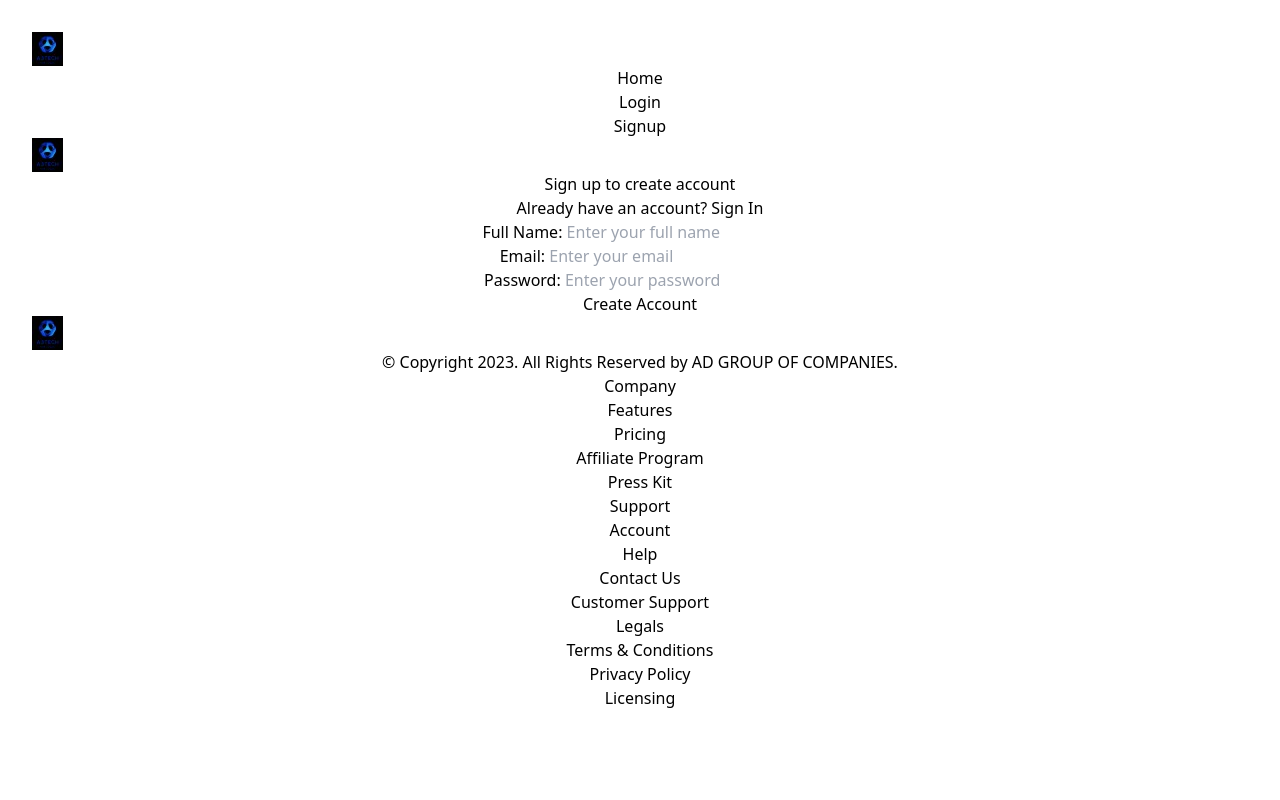
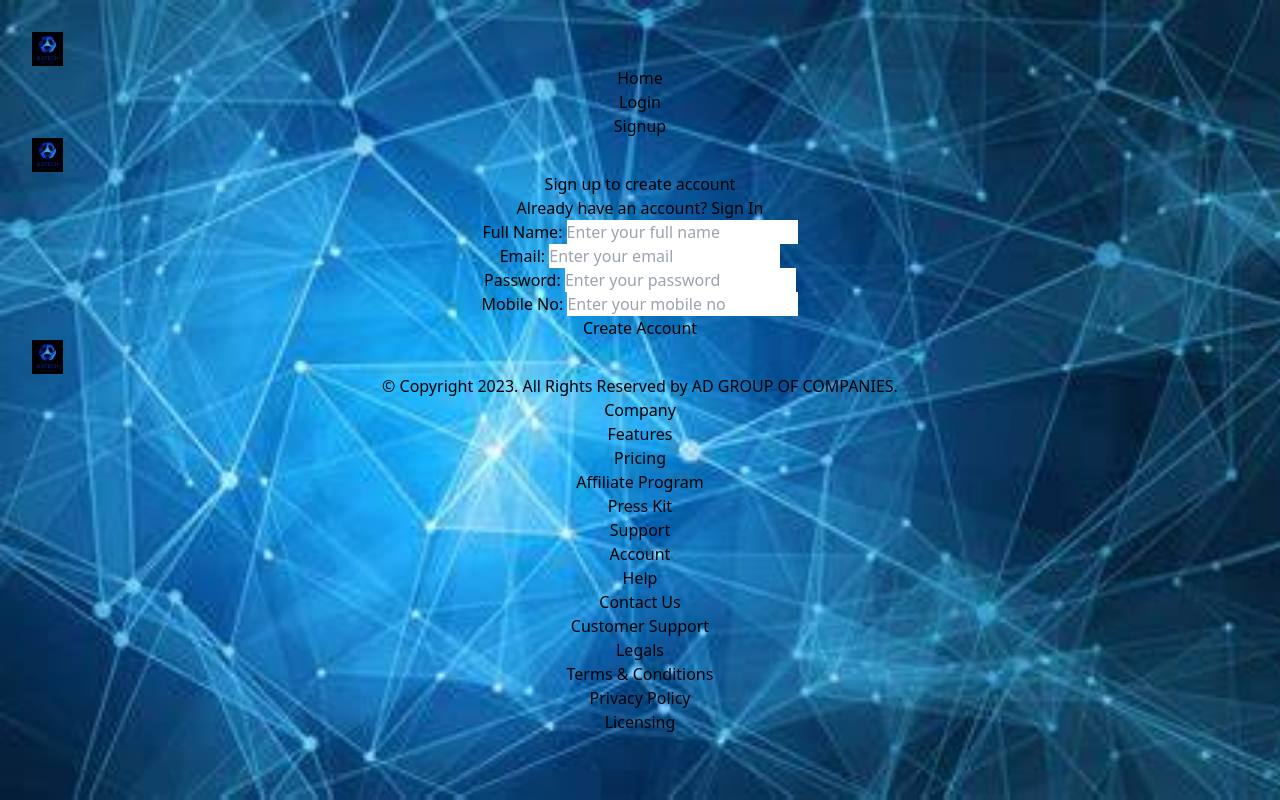
Before and after one commit to adarsh-1262/A3TECH, a React (Vite) app: page /signup in a window 1280 px wide. Built offline with nearby package versions, Linux system fonts and the light colour scheme; no server answers.

Commit message:
updates of background images

```diff
--- a/index.html
+++ b/index.html
@@ -6,7 +6,7 @@
     <meta name="viewport" content="width=device-width, initial-scale=1.0" />
     <title>A3Tech</title>
   </head>
-  <body class="w-full-screen bg-gray-500">
+  <body style="background-image: url('./src/assets/back3.jpeg'); background-size: cover; background-position: center; height: 100vh; margin: 0;">
     <div id="root"></div>
     <script type="module" src="/src/main.jsx"></script>
   </body>
--- a/src/App.jsx
+++ b/src/App.jsx
@@ -23,7 +23,7 @@ function App() {
   }, [])
 
   return !loading ? (
-    <div className='w-full px-0 py-0 flex flex-wrap content-between bg-gray-400'>
+    <div className='w-full px-0 py-0 flex flex-wrap content-between bg-white'>
       <div className='w-full'>
         <Header />
         <main>
--- a/src/components/Footer/Footer.jsx
+++ b/src/components/Footer/Footer.jsx
@@ -10,7 +10,7 @@ function Footer() {
                     <div className="w-full p-6 md:w-1/2 lg:w-5/12">
                         <div className="flex h-full flex-col justify-between">
                             <div className="mb-4 inline-flex items-center">
-                                <Logo width="100px" />
+                                <Logo width="80px" p-top-40 />
                             </div>
                             <div>
                                 <p className="text-sm text-gray-600">
--- a/src/components/Header/Header.jsx
+++ b/src/components/Header/Header.jsx
@@ -36,7 +36,7 @@ function Header() {
       },
       ]
   return (
-    <header className='py-3 shadow bg-gray-300'>
+    <header className='py-3 shadow bg-gray-600'>
         <Container>
             <nav className='flex'>
                 <div className='mr-4'>
@@ -52,7 +52,7 @@ function Header() {
                             <button
                             onClick={() => navigate(item.slug)}
                             className='inline-bock px-6 py-2
-                            duration-200 hover:bg-blue-100 rounded-full'
+                            duration-200 hover:bg-blue-200 rounded-full'
                             >{item.name}</button>
                         </li>
                     ) : null
@@ -69,6 +69,6 @@ function Header() {
     </header>
   )
 }
-import { Form } from 'react-router-dom';
+
 
 export default Header
--- a/src/components/PostCard.jsx
+++ b/src/components/PostCard.jsx
@@ -6,9 +6,9 @@ import { Link } from 'react-router-dom';
 function PostCard({$id, title, featuredImage}) {
   return (
     <Link to={`/post/${$id}`}>
-      <div className='w-full bg-gray-100 rounded-xl p-4'>
-        <div className='w-full justify-center mb-4'>
-            <img src={appwriteService.getFilePreview(featuredImage)} alt={title}
+      <div className='w-full bg-white rounded-xl p-4'>
+        <div className='w-64 h-48 justify-center mb-4'>
+            <img w-64 src={appwriteService.getFilePreview(featuredImage)} alt={title}
             className='rounded-xl' />
         </div>
         <h2
--- a/src/components/Signup.jsx
+++ b/src/components/Signup.jsx
@@ -74,6 +74,13 @@ function Signup() {
                         {...register("password", {
                             required: true,})}
                         />
+                        <Input
+                        label="Mobile No: "
+                        type="mobile no..."
+                        placeholder="Enter your mobile no"
+                        {...register("mobile no", {
+                            required: true,})}
+                        />
                         <Button type="submit" className="w-full">
                             Create Account
                         </Button>
```
Also changed, not shown: src/assets/back3.jpeg (added), src/assets/nav1.jpeg (added).
